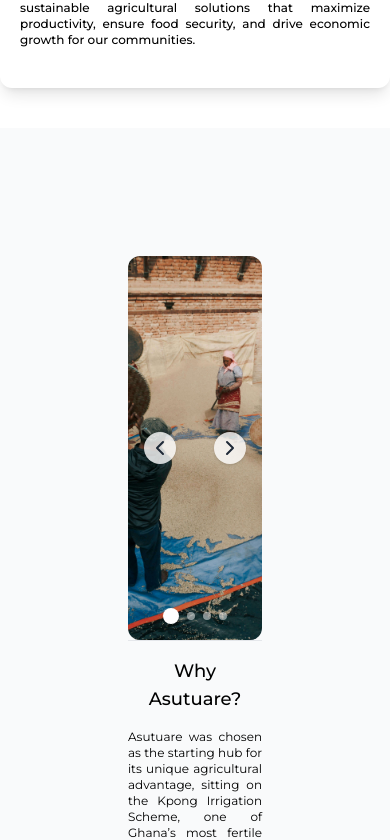
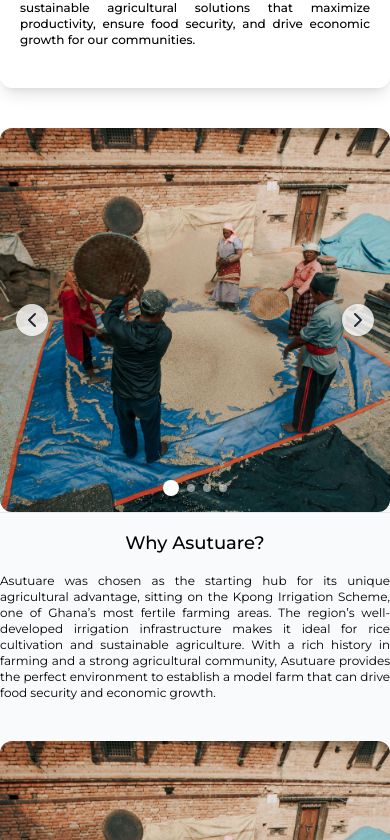
Before and after one commit to Korkoe-codes/makufarms-frontend, a React (Vite) app: page / in a window 390 px wide. Shown: the part 1784-2624 px from the top of the page. Built offline with nearby package versions, Linux system fonts and the light colour scheme.

Commit message:
corrected padding issues mobile screens

```diff
--- a/src/components/About.jsx
+++ b/src/components/About.jsx
@@ -65,7 +65,7 @@ const About = () => {
         </div>
 
 
-    <aside className="grid bg-gray-50 p-32 md:grid-cols-2 gap-10 lg:gap-24 w-full">
+    <aside className="grid bg-gray-50 lg:p-32 md:grid-cols-2 gap-10 lg:gap-24 w-full">
         <Card image_path={aboutSlider}  title={"Why Asutuare?"} description="Asutuare was chosen as the starting hub for its unique agricultural advantage, sitting on the Kpong Irrigation Scheme, one of Ghana’s most fertile farming areas. The region’s well-developed irrigation infrastructure makes it ideal for rice cultivation and sustainable agriculture. With a rich history in farming and a strong agricultural community, Asutuare provides the perfect environment to establish a model farm that can drive food security and economic growth.
 
 "/>
--- a/src/components/Card.jsx
+++ b/src/components/Card.jsx
@@ -7,7 +7,7 @@ export const Card = ({ image_path, title, description }) => {
 
   return (
     <div className='flex flex-col lg:gap-10 w-full'>
-      <div className="max-w-7xlmx-auto">
+      <div className="max-w-7xl mx-auto">
       <div className=" h-94  overflow-hidden">
         {isImageArray ? (
           <Carousel>
```
